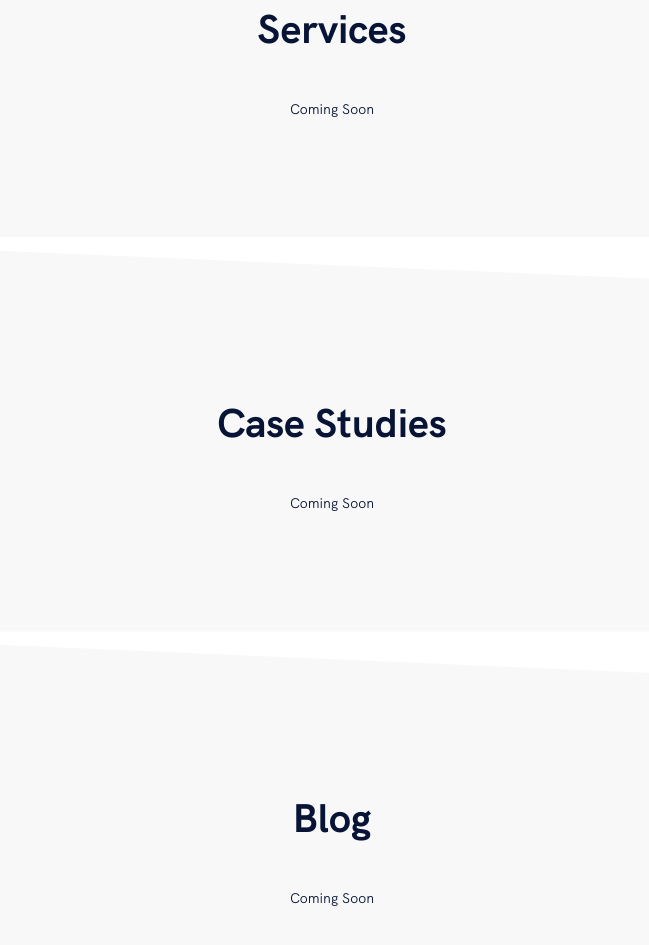
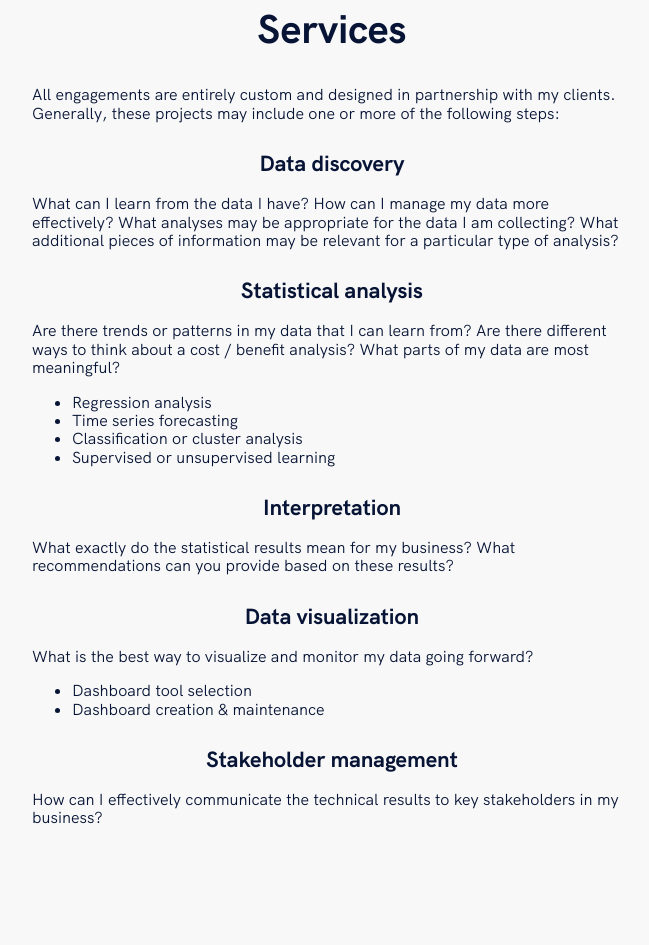
Before and after one commit to natmattison/goodman-analytics-gatsby, a Gatsby site: page / in a window 1280 px wide. Shown: the part 1411-2356 px from the top of the page, without its empty margins (308-957 px from the left). Built offline with nearby package versions, Linux system fonts and the light colour scheme; Gatsby itself is replaced by a stand-in of ours.

Commit message:
adding copy for services section

```diff
--- a/src/components/sections/services.js
+++ b/src/components/sections/services.js
@@ -7,7 +7,29 @@ const Services = () => (
   <StyledSection>
     <ServicesContainer id="services">
       <ServicesTitle>Services</ServicesTitle>
-      <Subtitle>Coming Soon</Subtitle>
+      <ServicesText>
+        All engagements are entirely custom and designed in partnership with my clients. Generally, these projects may include one or more of the following steps:
+        <h5>Data discovery</h5>
+        What can I learn from the data I have? How can I manage my data more effectively? What analyses may be appropriate for the data I am collecting? What additional pieces of information may be relevant for a particular type of analysis?
+        <h5>Statistical analysis</h5>
+        Are there trends or patterns in my data that I can learn from? Are there different ways to think about a cost / benefit analysis?  What parts of my data are most meaningful?
+        <ul>
+          <li>Regression analysis</li>
+          <li>Time series forecasting</li>
+          <li>Classification or cluster analysis</li>
+          <li>Supervised or unsupervised learning</li>
+        </ul>
+        <h5>Interpretation</h5>
+        What exactly do the statistical results mean for my business? What recommendations can you provide based on these results?
+        <h5>Data visualization</h5>
+        What is the best way to visualize and monitor my data going forward?
+        <ul>
+          <li>Dashboard tool selection</li>
+          <li>Dashboard creation & maintenance</li>
+        </ul>
+        <h5>Stakeholder management</h5>
+        How can I effectively communicate the technical results to key stakeholders in my business?
+      </ServicesText>
     </ServicesContainer>
   </StyledSection>
 )
@@ -29,41 +51,20 @@ const ServicesContainer = styled(Container)`
 
 const ServicesTitle = styled.h3`
   margin: 0 auto 32px;
-  text-align: center;
 `
 
-// const TryItButton = styled.button`
-//   font-weight: 500;
-//   font-size: 14px;
-//   color: white;
-//   letter-spacing: 1px;
-//   height: 60px;
-//   display: block;
-//   margin-left: 8px;
-//   text-transform: uppercase;
-//   cursor: pointer;
-//   white-space: nowrap;
-//   background: ${props => props.theme.color.secondary};
-//   border-radius: 4px;
-//   padding: 0px 40px;
-//   border-width: 0px;
-//   border-style: initial;
-//   border-color: initial;
-//   border-image: initial;
-//   outline: 0px;
-//   &:hover {
-//     box-shadow: rgba(110, 120, 152, 0.22) 0px 2px 10px 0px;
-//   }
-//   @media (max-width: ${props => props.theme.screen.md}) {
-//   }
-//   @media (max-width: ${props => props.theme.screen.sm}) {
-//     margin-left: 0;
-//   }
-// `
+const ServicesText = styled.span`
+  color: ${props => props.theme.color.primary};
+  max-width: 600px;
+  font-family: ${props => props.theme.font.italic};
+  margin-left: 16px;
+  margin-right: 16px;
 
-const Subtitle = styled.span`
-  ${props => props.theme.font_size.xxsmall}
-  padding-top: 16px;
-  font-size: 14px;
-  color: ${props => props.theme.color.primary};
+  h5 {
+    text-align:center;
+    ${props => props.theme.font_size.regular};
+    font-family: ${props => props.theme.font.bold};
+    line-height: 22px;
+    margin: 30px auto 20px;
+  }
 `
```
